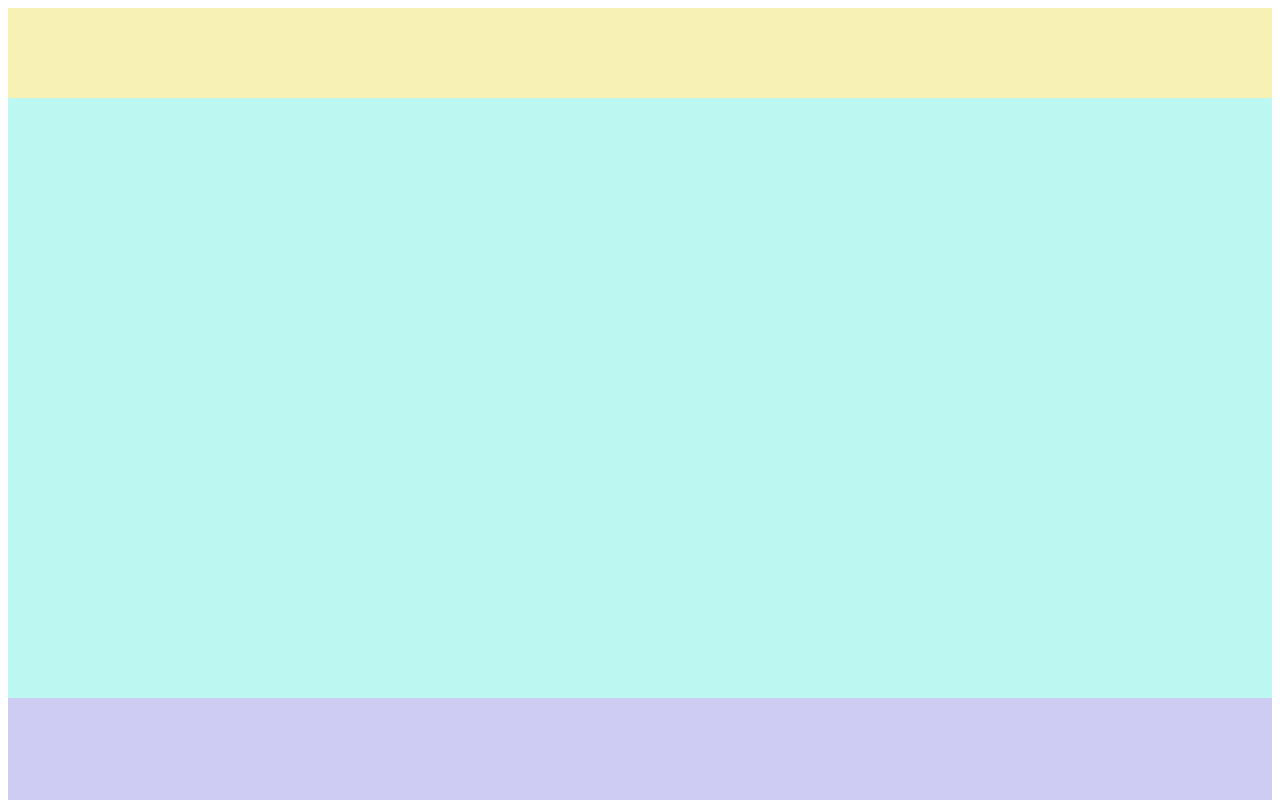
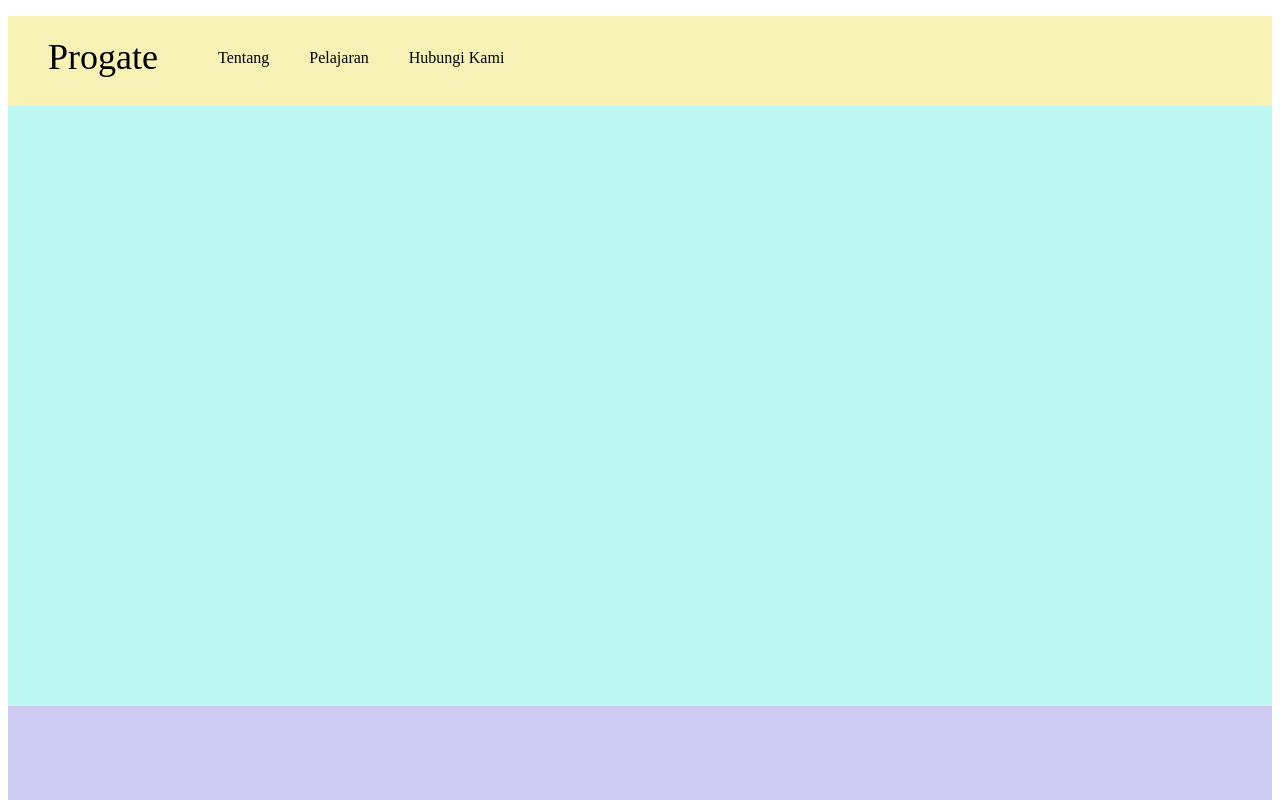
Before and after one commit to tigorigor09/dbs-progate-web1, a plain HTML site: page index.html in a window 1280 px wide. Shown: the top 800 px of the page. Drawn offline with Linux system fonts and the light colour scheme.

Commit message:
Menambahkan header-logo dan header list

```diff
--- a/index.html
+++ b/index.html
@@ -9,11 +9,20 @@
 </head>
 <body>
     <div class="header">
+        <div class="header-logo">Progate</div>
+        <div class="header-list">
+            <ul>
+                <li>Tentang</li>
+                <li>Pelajaran</li>
+                <li>Hubungi Kami</li>
+            </ul>
+        </div>
+    </div>
 
-    </div>
     <div class="main">
 
     </div>
+
     <div class="footer"></div>
 </body>
 </html>
--- a/stylesheet.css
+++ b/stylesheet.css
@@ -1,10 +1,22 @@
 body {
     font-family: "Avenir Next";
+}
+
+li {
+    list-style: none;
+    float: left;
+    padding: 33px 20px;
 }
 
 .header {
     background-color: #f7f2b4;
     height: 90px;
+}
+
+.header-logo {
+    font-size: 36px;
+    float: left;
+    padding: 20px 40px;
 }
 
 .main {
```
